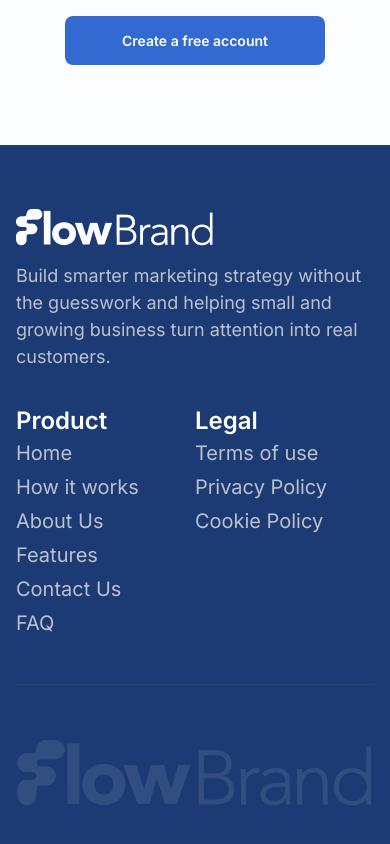
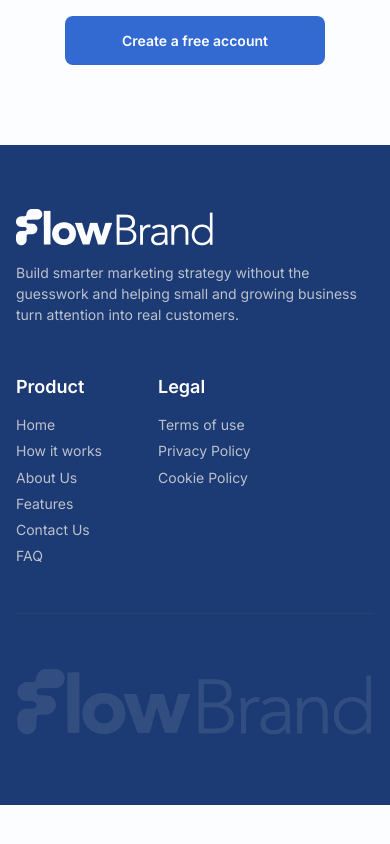
Before and after one commit to hngprojects/flowbrand-fe, a Next.js app: page /about-us in a window 390 px wide. Shown: the part 2996-3840 px from the top of the page. After the commit the page ends 3801 px from the top, so only its background shows below. Built offline with nearby package versions, Linux system fonts and the light colour scheme.

Commit message:
fix: add responsive typography to footer text and headings

```diff
--- a/src/components/navigation/footer/index.tsx
+++ b/src/components/navigation/footer/index.tsx
@@ -11,7 +11,7 @@ const Footer = () => {
           <div className="max-w-[440px]">
             <Image className="mb-4" src={logoLight} alt="logo light" />
 
-            <p className="text-muted-foreground/80 text-[18px] leading-[150%] font-normal tracking-normal">
+            <p className="text-muted-foreground/80 text-[14px] leading-[150%] font-normal tracking-normal sm:text-[16px] lg:text-[18px]">
               Build smarter marketing strategy without the guesswork and helping
               small and growing business turn attention into real customers.
             </p>
@@ -19,10 +19,10 @@ const Footer = () => {
 
           <div className="flex flex-wrap gap-14 sm:gap-20">
             <div>
-              <h2 className="mb-4 text-2xl leading-1.5 font-semibold">
+              <h2 className="mb-4 text-lg leading-[150%] font-semibold sm:text-xl lg:text-2xl">
                 Product
               </h2>
-              <ul className="text-muted-foreground/80 flex flex-col gap-2 text-[20px] leading-[130%] tracking-normal">
+              <ul className="text-muted-foreground/80 flex flex-col gap-2 text-[14px] leading-[130%] tracking-normal sm:text-[16px] lg:text-[20px]">
                 <li>
                   <a href="#" className="hover:text-white">
                     Home
@@ -57,8 +57,12 @@ const Footer = () => {
             </div>
 
             <div>
-              <h2 className="mb-4 text-2xl leading-1.5 font-semibold">Legal</h2>
-              <ul className="text-muted-foreground/80 flex flex-col gap-2 text-[20px] leading-[130%] tracking-normal">
+              <h2 className="mb-4 text-lg leading-[150%] font-semibold sm:text-xl lg:text-2xl">
+                {' '}
+                Legal
+              </h2>
+
+              <ul className="text-muted-foreground/80 flex flex-col gap-2 text-[14px] leading-[130%] tracking-normal sm:text-[16px] lg:text-[20px]">
                 <li>
                   <a href="#" className="hover:text-white">
                     Terms of use
```
